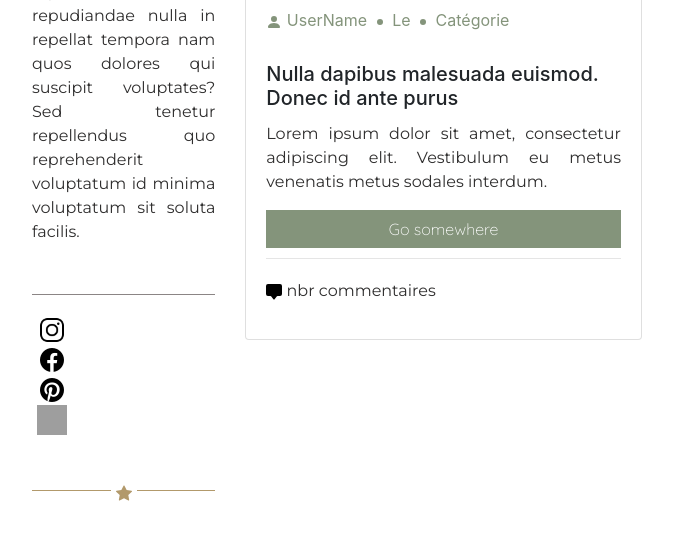
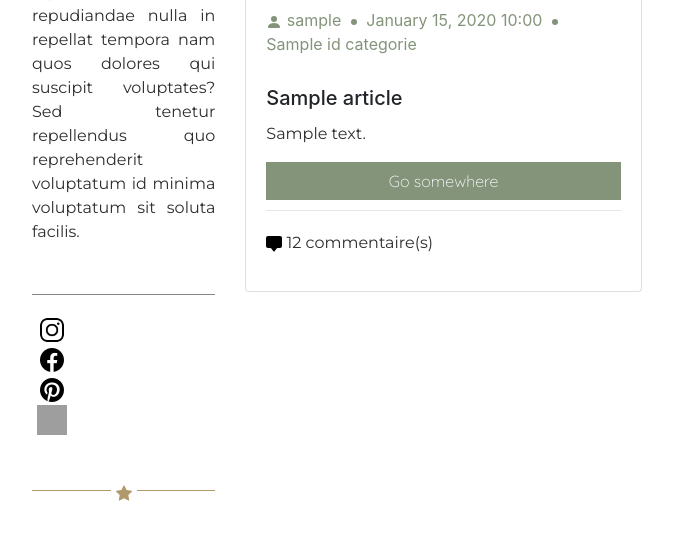
Before and after one commit to MSARTORIBOUTY/palais-des-plaisirs, a Symfony app: template templates/home/index.html.twig in a window 1280 px wide. Shown: the part 976-1519 px from the top of the page, without its empty margins (303-976 px from the left). Run offline with Twig, Linux system fonts and the light colour scheme; the template is opened without the code that fills it: most values are stand-ins (such as "Sample title", 1, 10 or a date in 2020); some libraries are stand-ins or nearby versions; some web fonts are replaced; grey boxes are pictures that could not be loaded.

Commit message:
Home page finished and message table

```diff
--- a/src/DataFixtures/AppFixtures.php
+++ b/src/DataFixtures/AppFixtures.php
@@ -72,7 +72,7 @@ class AppFixtures extends Fixture
         }
 
         $img = ['img/aperitif-1.jpg', 'img/aperitif-2.jpg', 'img/bruschetta-b.jpg', 'img/bruschetta.jpg', 'img/burger.jpg', 'img/cake.jpg', 'img/cookies.jpg', 'img/cupcakes.jpg', 'img/gnocchis.jpg', 'img/pasta.jpg', 'img/pizza.jpg', 'img/rice.jpg', 'img/salad.jpg', 'img/sushis.jpg'];
-        $title = "Abusus enim multitudine hominum";
+        $title = "Nulla dapibus malesuada euismod. Donec id ante purus";
         $ingredients = "Inconnus";
         $content = "Abusus enim multitudine hominum, quam tranquillis in rebus diutius rexit, ex agrestibus habitaculis urbes construxit multis opibus firmas et viribus, quarum ad praesens pleraeque licet Graecis nominibus appellentur, quae isdem ad arbitrium inposita sunt conditoris, primigenia tamen nomina non amittunt, quae eis Assyria lingua institutores veteres indiderunt.";
         $time = strtotime('10/01/2022');
--- a/templates/home/index.html.twig
+++ b/templates/home/index.html.twig
@@ -56,25 +56,27 @@
 
             </div>
             <div class="col-8">
+                {% for article in articles %}
                     <div class="card" >
-                    <img class="card-img-top" src="{{asset('img/aperitif-1.jpg')}}" alt="Card image cap">
+                        <img class="card-img-top" src="{{ asset(article.picture)}}" alt="Card image cap">
                         <div class="card-body">
                             <div class="card-desc">
                                 <ul class="desc-list">
-                                <li><img src="{{asset('img/person-fill.svg')}}"/> UserName</li>
-                                <li><img class="circle" src="{{asset('img/circle-fill.svg')}}"/> Le </li>
-                                <li><img class="circle"src="{{asset('img/circle-fill.svg')}}"/> Catégorie</li>
+                                    {# {{ set user = article.getIdUser, categorie = article.getIdCategorie}} #}
+                                    <li><img src="{{asset('img/person-fill.svg')}}"/> {{article.getIdUser.username}}</li>
+                                    <li><img class="circle" src="{{asset('img/circle-fill.svg')}}"/> {{article.dateCreate|date}} </li>
+                                    <li><img class="circle"src="{{asset('img/circle-fill.svg')}}"/> {{article.getIdCategorie.name}}</li>
                                 </ul>
                             </div>
-                        <h5 class="card-title">Nulla dapibus malesuada euismod. Donec id ante purus</h5>
-                        <p class="card-text">Lorem ipsum dolor sit amet, consectetur adipiscing elit. Vestibulum eu metus venenatis metus sodales interdum. </p>
+                            <h5 class="card-title">{{article.title}}</h5>
+                            <p class="card-text">{{ article.content|length > 50 ? article.content|slice(0, 50) ~ '...' : article.content}}</p>
                             <a href="#" class="btn input-block-level form-control">Go somewhere</a>
                             <hr class="commentSep"/>
-                        <p><img src="{{asset('img/message.svg')}}"/> nbr commentaires<p>
+                            <p><img src="{{asset('img/message.svg')}}"/> {{ article.comments|length }} commentaire(s)<p>
 
                         </div>
                     </div>
-
+                {% endfor %}
             </div>
         </div>
         </div>
```
Also changed, not shown: src/Entity/Message.php (added, +50 -0 lines), src/Repository/MessageRepository.php (added, +66 -0 lines). Lines whose indentation alone changed are shown as unchanged.
